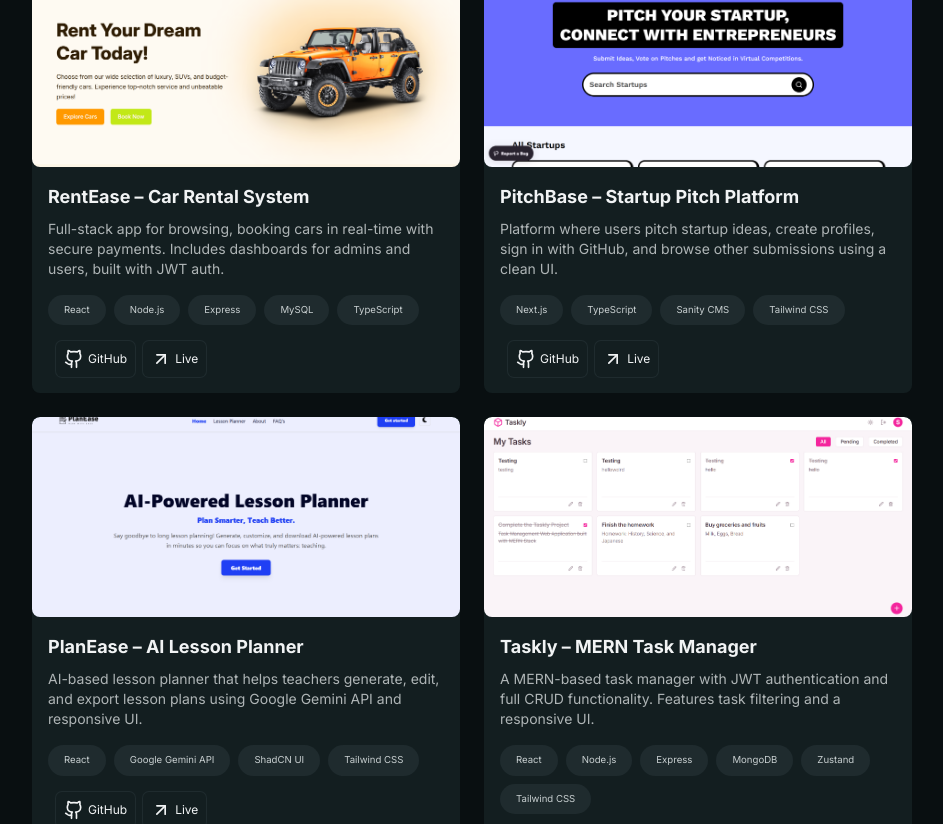
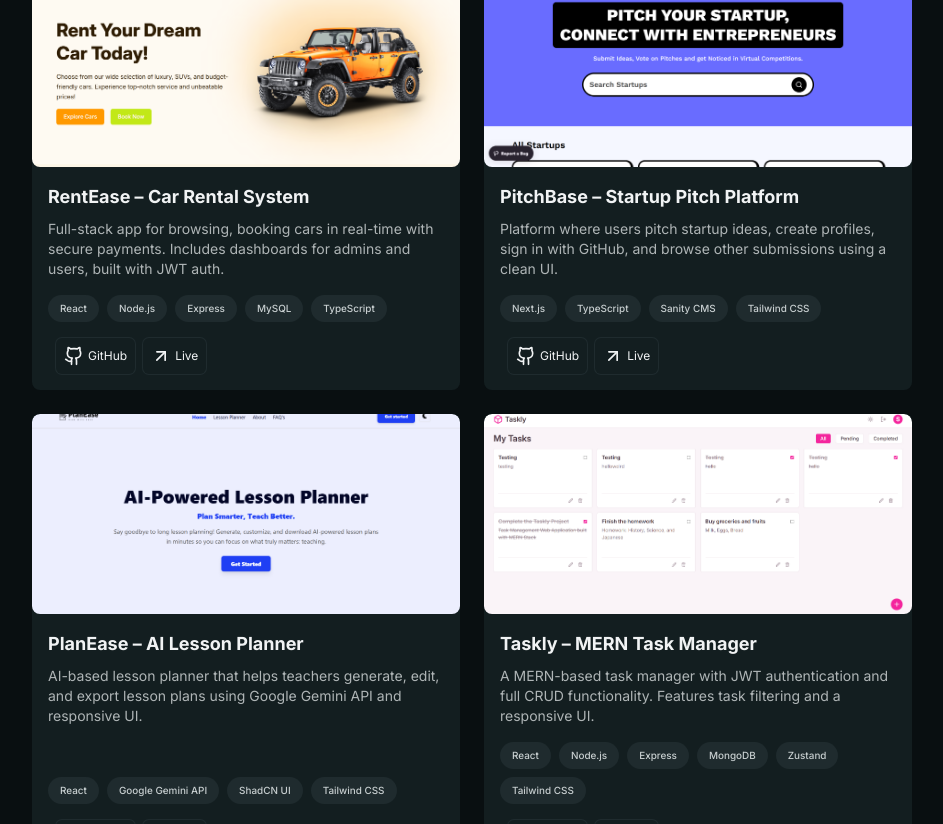
Before and after one commit to Shubham-567/React-Portfolio, a React (Vite) app: page / in a window 1280 px wide. Shown: the part 1441-2265 px from the top of the page, without its empty margins (168-1111 px from the left). Built offline with nearby package versions, Linux system fonts and the light colour scheme; no server answers.

Commit message:
Minnor UI Updates

```diff
--- a/src/components/Navbar.jsx
+++ b/src/components/Navbar.jsx
@@ -73,9 +73,9 @@
               onClick={() => setIsLightMode(!isLightMode)}
               className='p-2 bg-primary/5 hover:bg-primary/10 rounded-full hover:text-primary cursor-pointer'>
               {isLightMode ? (
+                <Moon className='size-5' />
+              ) : (
                 <Sun className='size-5' />
-              ) : (
-                <Moon className='size-5' />
               )}
             </button>
           </li>
--- a/src/components/ProjectCard.jsx
+++ b/src/components/ProjectCard.jsx
@@ -17,10 +17,13 @@
         </a>
       </div>
 
-      <div className='project-info'>
+      <div className='project-info group'>
+        <div className='info'>
           <h5 className='title'>{title}</h5>
           <p className='text-sm text-txt-300'>{description}</p>
+        </div>
 
+        <div className='containers'>
           <div className='skill-container'>
             {techStack.map((tech, i) => (
               <div key={i} className='skill-badge'>
@@ -41,6 +44,7 @@
           </div>
         </div>
       </div>
+    </div>
   );
 }
 
--- a/src/index.css
+++ b/src/index.css
@@ -30,7 +30,7 @@
   --font-sans: "Inter", sans-serif;
   --font-mono: "Fira Code", monospace;
 
-  --text-2xs: 0.6rem;
+  --text-2xs: 0.62rem;
 
   --color-background-100: var(--color-background-100);
   --color-background-200: var(--color-background-200);
@@ -55,7 +55,7 @@
     font-weight: 400;
     font-size: 1rem; /* 16px */
     overflow-x: hidden;
-    @apply selection:bg-primary/90 selection:text-txt-100;
+    /* @apply selection:bg-primary/90 selection:text-txt-100; */
   }
 }
 
@@ -80,7 +80,8 @@
   }
 
   .heading-1 > .name {
-    @apply block bg-gradient-to-r from-cyan-300 via-teal-500 to-sky-400 bg-clip-text text-transparent;
+    /* @apply block bg-gradient-to-r from-cyan-300 via-teal-500 to-sky-400 bg-clip-text text-transparent; */
+    @apply block text-primary text-shadow-xs text-shadow-primary;
   }
 
   .section-heading {
@@ -168,7 +169,7 @@
   }
 
   .project-card {
-    @apply bg-background-200 rounded-lg;
+    @apply bg-background-200 rounded-lg flex flex-col hover:shadow-2xl shadow-primary/30 transition-all duration-300;
   }
 
   .project-card .image-wrapper {
@@ -184,11 +185,11 @@
   }
 
   .project-info {
-    @apply p-4 flex flex-col justify-between;
+    @apply p-4 flex grow  flex-col justify-between;
   }
 
   .project-info .title {
-    @apply text-lg font-bold text-txt-100 mb-2;
+    @apply text-lg font-bold text-txt-100 mb-2 group-hover:text-primary;
   }
 
   .project-info .skill-container {
@@ -196,7 +197,7 @@
   }
 
   .project-info .skill-badge {
-    @apply px-4 py-2 bg-background-300 text-txt-200 text-2xs rounded-full cursor-default;
+    @apply px-3 py-1.5 bg-background-300 text-txt-200 text-2xs font-medium rounded-2xl cursor-default hover:-translate-y-1 transition-all duration-300;
   }
 
   .project-info .links-container {
```
Lines whose indentation alone changed are shown as unchanged.
